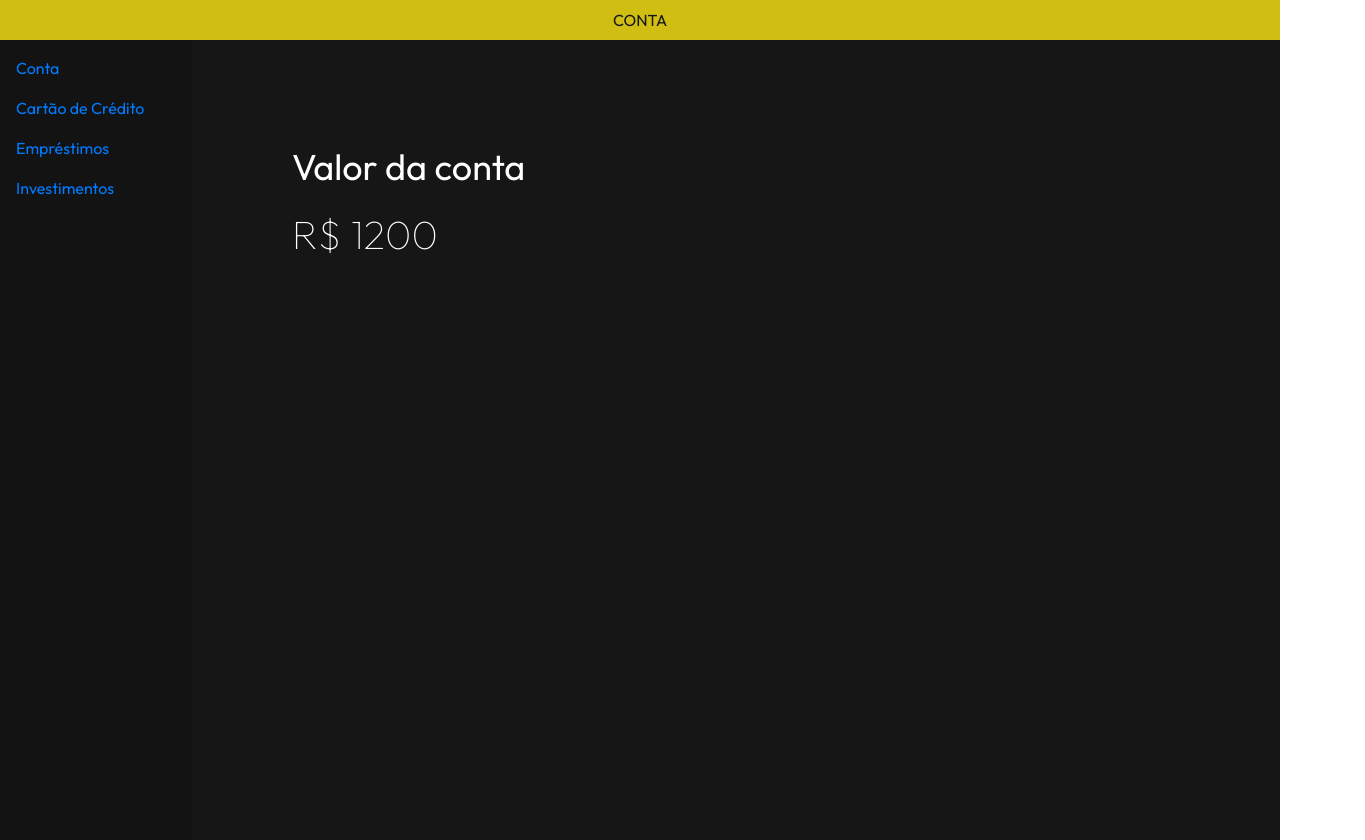
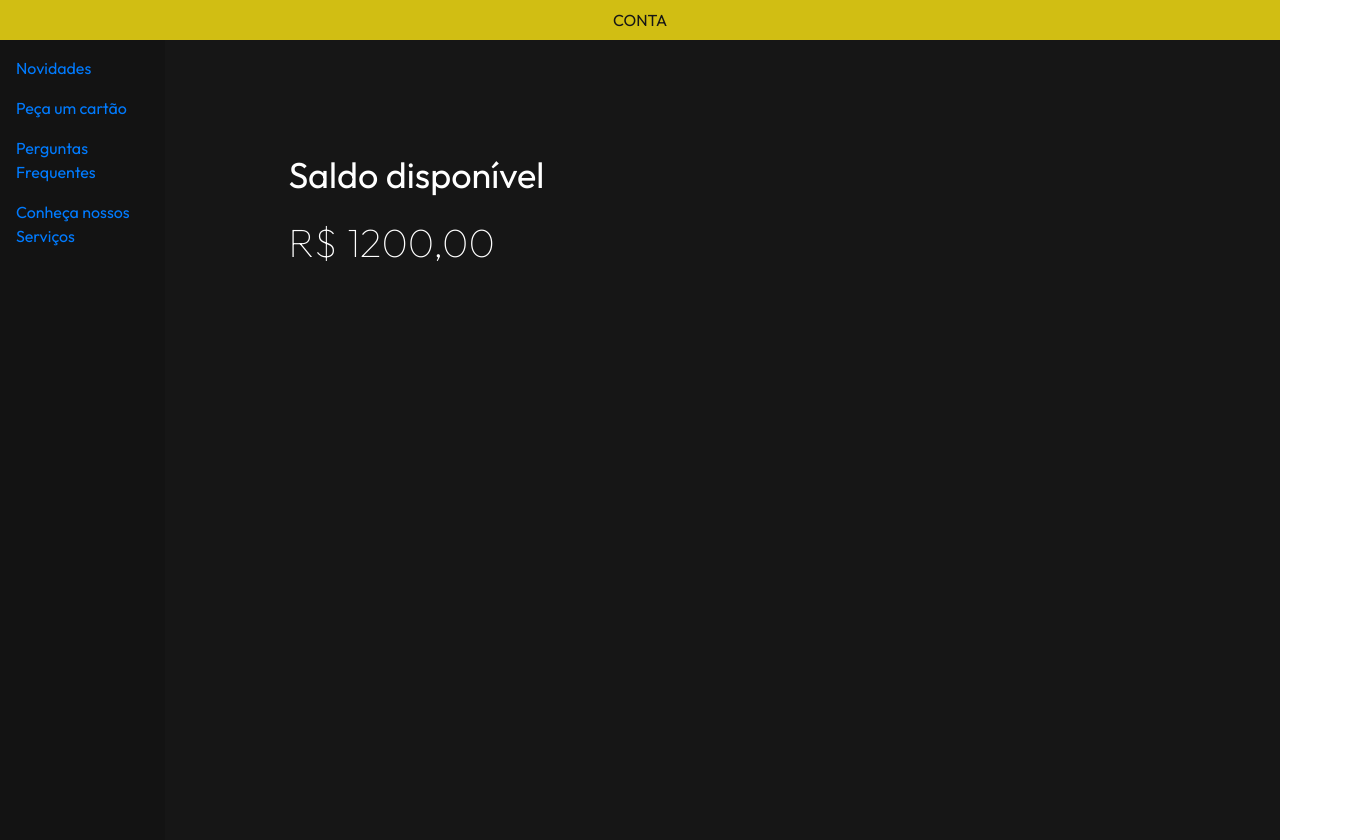
Before and after one commit to phillipehenriques/Projeto-Fintech-Fiap, a plain HTML site: page index.html in a window 1280 px wide. Shown: the whole page, 1365 px wide, since content can reach past the window. Drawn offline with nearby package versions, Linux system fonts and the light colour scheme.

Commit message:
Alterando menu lateral

```diff
--- a/index.html
+++ b/index.html
@@ -20,18 +20,18 @@
 
             <div class="box_left">
                 <div class="d-flex flex-column align-items-flex-start mt-2 ml-2 mb-3">
-                    <a class="bd-highlight m-2" href="">Conta</a>
-                    <a class="bd-highlight m-2" href="">Cartão de Crédito</a>
-                    <a class="bd-highlight m-2" href="">Empréstimos</a>
-                    <a class="bd-highlight m-2" href="">Investimentos</a>
+                    <a class="bd-highlight m-2" href="">Novidades</a>
+                    <a class="bd-highlight m-2" href="">Peça um cartão</a>
+                    <a class="bd-highlight m-2" href="">Perguntas Frequentes</a>
+                    <a class="bd-highlight m-2" href="">Conheça nossos Serviços</a>
                 </div>
             </div>
-            <div>
+            <div class="container d-flex flex-column align-items-flex-start mt-2 ml-2 mb-3">
                 <div class="push-a">
-                    Valor da conta
+                    Saldo disponível
                 </div>
                 <div class="push-b">
-                    R$ 1200
+                    R$ 1200,00
                 </div>
             </div>
 
--- a/style/style.css
+++ b/style/style.css
@@ -79,6 +79,10 @@ nav {
     top: 110px;
 }
 
+.container {
+    width: 600px;
+}
+
 body {
     background-color: red;
 }
```
